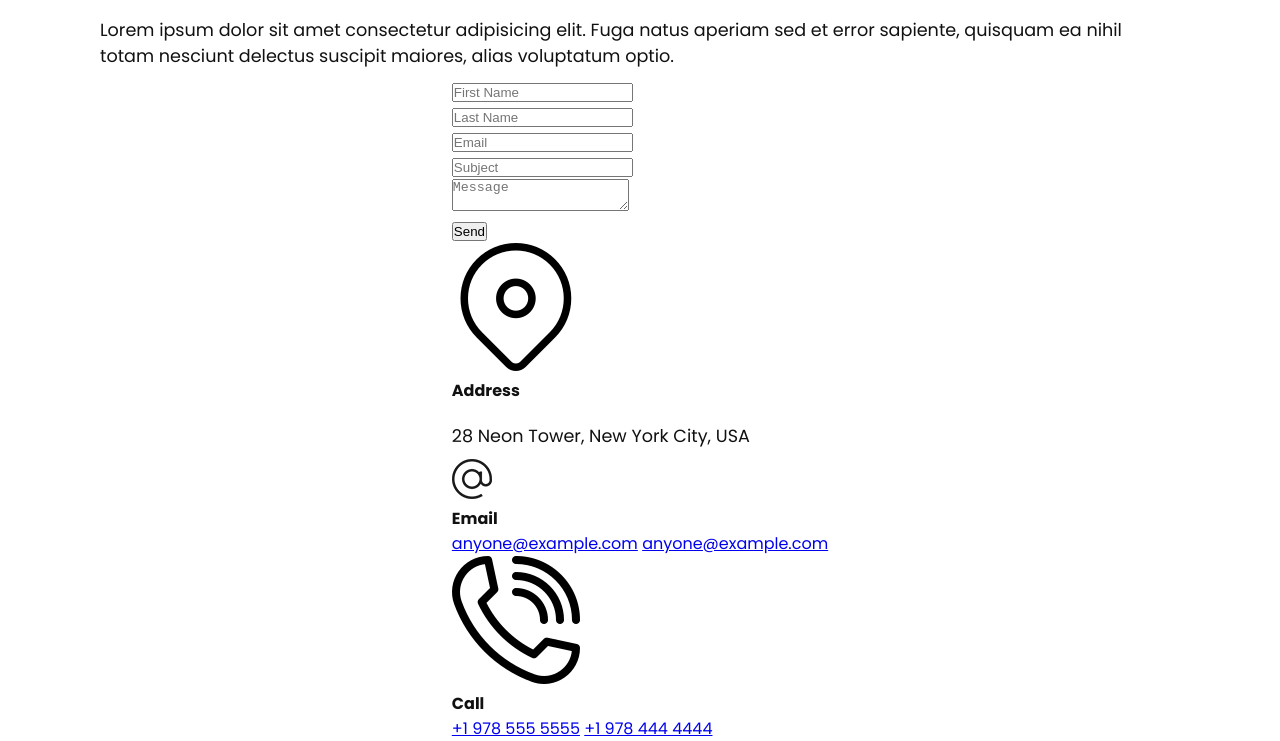
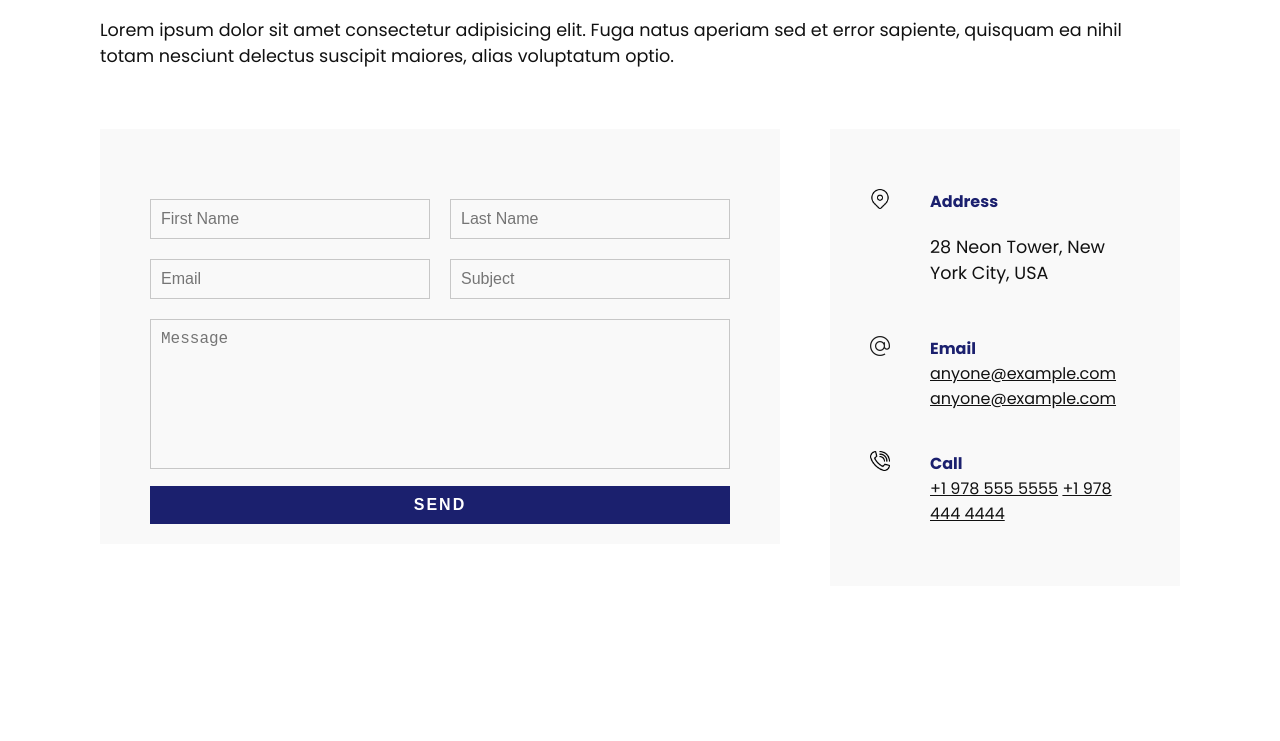
Before and after one commit to HerrWal/Creative-Agency-Website, a plain HTML site: page contact.html in a window 1280 px wide. Shown: the part 208-949 px from the top of the page. After the commit the page ends 860 px from the top, so only its background shows below. Drawn offline with Linux system fonts and the light colour scheme.

Commit message:
Update style.css

```diff
--- a/css/style.css
+++ b/css/style.css
@@ -2,6 +2,7 @@
 
 :root {
     --primary-color: #f60f20;
+    --secondary-color: #1b206e;
 }
 
 /* BASE STYLES */
@@ -191,7 +192,7 @@ section.home {
     font-size: 24px;
     font-weight: 500;
     margin-top: 20px;
-    color: #1b206e;
+    color: var(--secondary-color)
 }
 
 .services .service .icon img {
@@ -242,7 +243,98 @@ section.home {
     text-decoration: none;
     border: 1px solid #fff;
     padding: 5px 15px;
+}
 
+/* CONTACT */
+.contact {
+    position: relative;
+    width: 100%;
+    margin-top: 50px;
+    display: flex;
+    justify-content: space-between;
+    align-items: flex-start;
+}
+
+.contact-form {
+    position: relative;
+    background: #f9f9f9;
+    width: calc(100% - 400px);
+    padding: 60px 40px 20px;
+}
+
+.contact-form form {
+    width: 100%;
+}
+
+.contact-form .row {
+    width: 100%;
+    display: flex;
+}
+
+.contact-form .input50 {
+    width: 50%;
+    margin: 0 10px;
+}
+
+.contact-form .input100 {
+    width: 100%;
+    margin: 0 10px;
+}
+
+.contact-form .row input,
+.contact-form .row textarea {
+    position: relative;
+    border: 1PX solid rgba(0,0,0,0.2);
+    color: #111;
+    background: transparent;
+    width: 100%;
+    padding: 10px;
+    outline: none;
+    font-size: 16px;
+    font-weight: 300;
+    margin: 10px 0;
+    resize: none;
+}
+
+.contact-form .row textarea {
+    height: 150px;
+}
+
+.contact-form .row input[type='submit'] {
+    background-color: var(--secondary-color);
+    color: #fff;
+    margin: 0;
+    text-transform: uppercase;
+    letter-spacing: 2px;
+    font-weight: 600;
+    border: 0;
+    cursor: pointer;
+}
+
+.contact-info {
+    width: 350px;
+    background: #f9f9f9;
+    padding: 60px 40px 20px;
+}
+
+.contact-info .info-box {
+    display: flex;
+    align-items: flex-start;
+    margin-bottom: 40px;
+}
+
+.contact-info .info-box .contact-icon {
+    width: 20px;
+    margin-right: 40px;
+}
+
+.contact-info .info-box .details h4 {
+    color: var(--secondary-color);
+}
+
+.contact-info .info-box .details p,
+.contact-info .info-box .details a {
+    color: #111;
 }
 
 @media(max-width: 1068px) {
@@ -268,7 +360,27 @@ section.home {
         grid-template-columns: repeat(2, 1fr);
 
     }
+
+    .contact {
+        flex-direction: column;
+    }
+
+    .contact-form {
+        width: 100%;
+        padding: 30px 30px 20px;
+    }
+
+    .contact-form .row {
+        flex-direction: column;
+    }
+
+    .contact-info {
+        width: 100%;
+        margin-top: 20px;
+        padding: 30px 30px 20px;
+    }
 }
+
 
 @media(max-width: 768px) {
     .services {
@@ -279,4 +391,10 @@ section.home {
     .services .service {
         box-shadow: 0 10px 30px rgba(0,0,0,0.1);
     }
+
+    .contact-form .input50,
+    .contact-form .input100 {
+        width: 100%;
+        margin: 0;
+    }
 }
```
